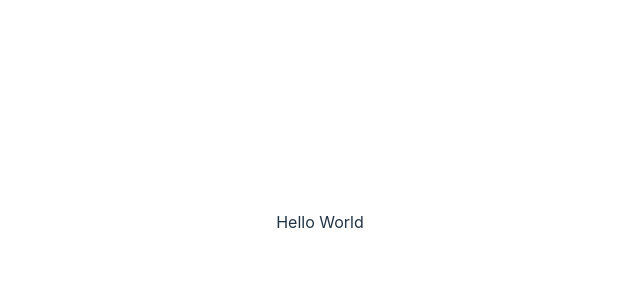
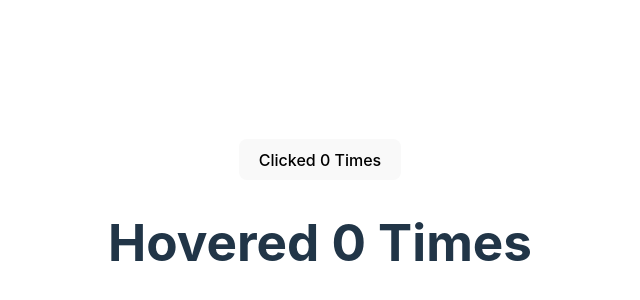
Before and after one commit to jamilcse13/reactJS, a React (Vite) app in the folder myreactapp/: page / in a window 1280 px wide. Shown: the part 178-478 px from the top of the page, without its empty margins (320-960 px from the left). Built offline with nearby package versions, Linux system fonts and the light colour scheme.

Commit message:
render props in two ways

```diff
--- a/myreactapp/src/App.jsx
+++ b/myreactapp/src/App.jsx
@@ -1,7 +1,39 @@
 import "./App.css";
+import ClickCounter from "./components/ClickCounter";
+import Counter from "./components/Counter";
+import HoverCounter from "./components/HoverCounter";
 
 function App() {
-  return <div>Hello World</div>;
+  return (
+    <div>
+      {/* Another way */}
+      {/* <Counter
+        render={(count, incrementCount) => (
+          <ClickCounter count={count} incrementCount={incrementCount} />
+        )}
+      /> */}
+
+      {/* <Counter
+        render={(count, incrementCount) => (
+          <HoverCounter  count={count} incrementCount={incrementCount}/>
+        )}
+      /> */}
+
+      <Counter>
+        {(count, incrementCount) => (
+            <ClickCounter count={count} incrementCount={incrementCount} />
+        )}
+      </Counter>
+
+
+      <Counter>
+        {(count, incrementCount) => (
+            <HoverCounter count={count} incrementCount={incrementCount} />
+        )}
+      </Counter>
+
+    </div>
+  );
 }
 
 export default App;
--- /dev/null
+++ b/myreactapp/src/components/ClickCounter.jsx
@@ -0,0 +1,9 @@
+export default function ClickCounter({ count, incrementCount }) {
+  return (
+    <div>
+      <button type="button" onClick={incrementCount}>
+        Clicked {count} Times
+      </button>
+    </div>
+  );
+}
--- /dev/null
+++ b/myreactapp/src/components/Counter.jsx
@@ -0,0 +1,26 @@
+import { Component } from 'react';
+
+export default class Counter extends Component {
+    state = {
+        count: 0,
+      };
+
+    incrementCount = () => {
+        this.setState((prevState) => ({ count: prevState.count + 1 }));
+    };
+
+    // Another way
+    // render() {
+    //     const {render} = this.props;
+    //     const {count} = this.state;
+
+    //     return render(count, this.incrementCount);
+    // }
+
+    render() {
+        const {children} = this.props;
+        const {count} = this.state;
+
+        return children(count, this.incrementCount);
+    }
+}
--- /dev/null
+++ b/myreactapp/src/components/HoverCounter.jsx
@@ -0,0 +1,7 @@
+export default function HoverCounter({ count, incrementCount }) {
+  return (
+    <div>
+      <h1 onMouseOver={incrementCount}>Hovered {count} Times</h1>
+    </div>
+  );
+}
--- /dev/null
+++ b/myreactapp/src/components/User.jsx
@@ -0,0 +1,3 @@
+export default function User({render}) {
+    return render(true);
+}
```
Also changed, not shown: 1 other file (tests, documents, lock files or other folders).
